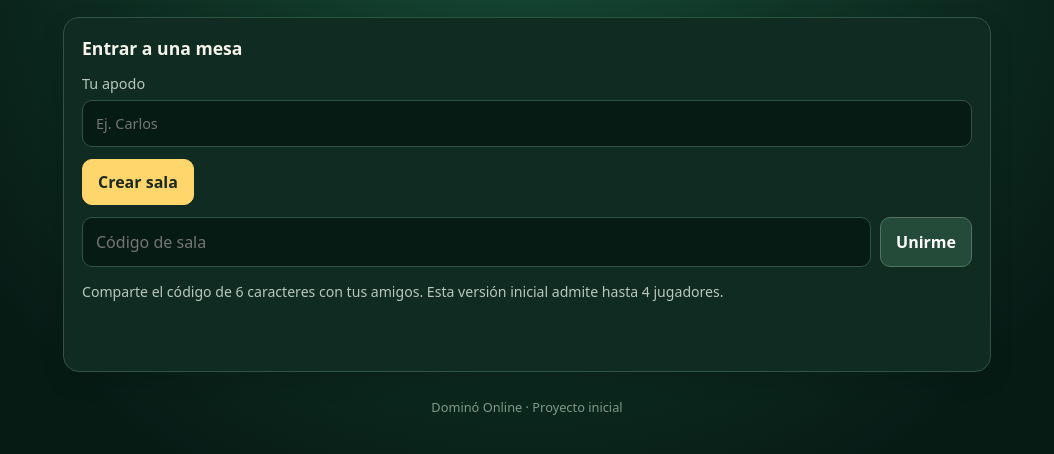
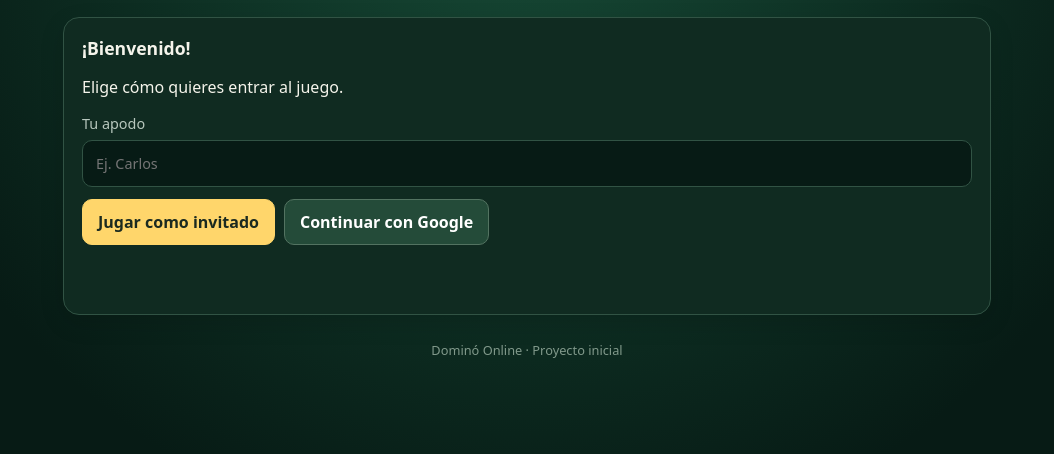
Before and after one commit to dominomultiplayer-wq/domino-online, a plain HTML site: page index.html in a window 1280 px wide. Shown: the part 106-560 px from the top of the page, without its empty margins (113-1167 px from the left). Drawn offline with Linux system fonts and the light colour scheme; no server answers.

Commit message:
Update index.html

```diff
--- a/index.html
+++ b/index.html
@@ -1,3 +1,4 @@
+
 <!doctype html>
 <html lang="es">
 <head>
@@ -17,11 +18,21 @@
       <span id="connection" class="status">Desconectado</span>
     </header>
 
-    <section id="lobby" class="panel">
-      <h2>Entrar a una mesa</h2>
+    <section id="login" class="panel">
+      <h2>¡Bienvenido!</h2>
+      <p>Elige cómo quieres entrar al juego.</p>
       <label>Tu apodo
         <input id="nickname" maxlength="18" placeholder="Ej. Carlos" autocomplete="nickname">
       </label>
+      <div class="actions">
+        <button id="guestLogin" class="primary">Jugar como invitado</button>
+        <button id="googleLogin">Continuar con Google</button>
+      </div>
+      <p id="loginMessage" class="message" aria-live="polite"></p>
+    </section>
+
+    <section id="lobby" class="panel hidden">
+      <h2>Entrar a una mesa</h2>
       <div class="actions">
         <button id="createRoom" class="primary">Crear sala</button>
       </div>
```
